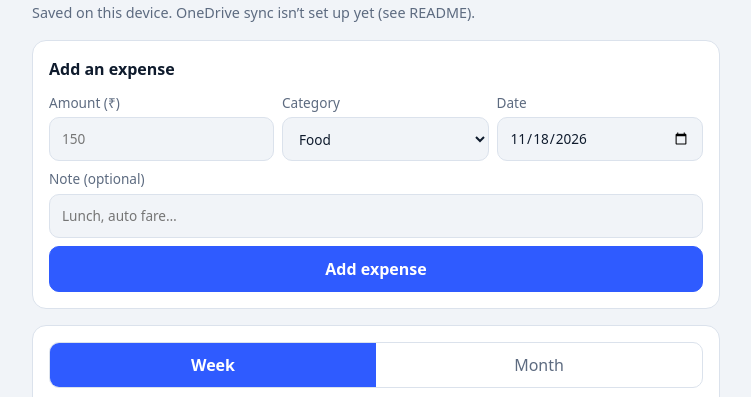
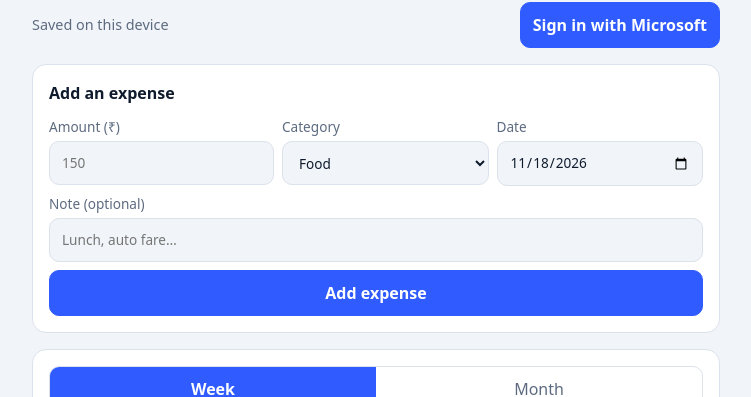
Before and after one commit to LunarDWolf/Spend-tracker, a plain HTML site: page index.html in a window 1280 px wide. Shown: the part 62-459 px from the top of the page, without its empty margins (264-1015 px from the left). Drawn offline with Linux system fonts and the light colour scheme.

Commit message:
index.html

```diff
--- a/index.html
+++ b/index.html
@@ -88,7 +88,7 @@ li button{min-height:36px;padding:4px 10px;color:var(--danger)}
 
 <script>
 /* ===== Setup: paste your Application (client) ID from the Azure portal ===== */
-const CLIENT_ID="PASTE-YOUR-CLIENT-ID-HERE";
+const CLIENT_ID="f01dce07-7aed-4e6d-bb68-1ec787ba8ccd";
 /* ========================================================================== */
 const CATS=["Food","Transport","Supplements","Gym & gear","Study","Hostel","Health","Fun","Other"];
 const REDIRECT=location.origin+location.pathname.replace(/index\.html$/,"");
```
